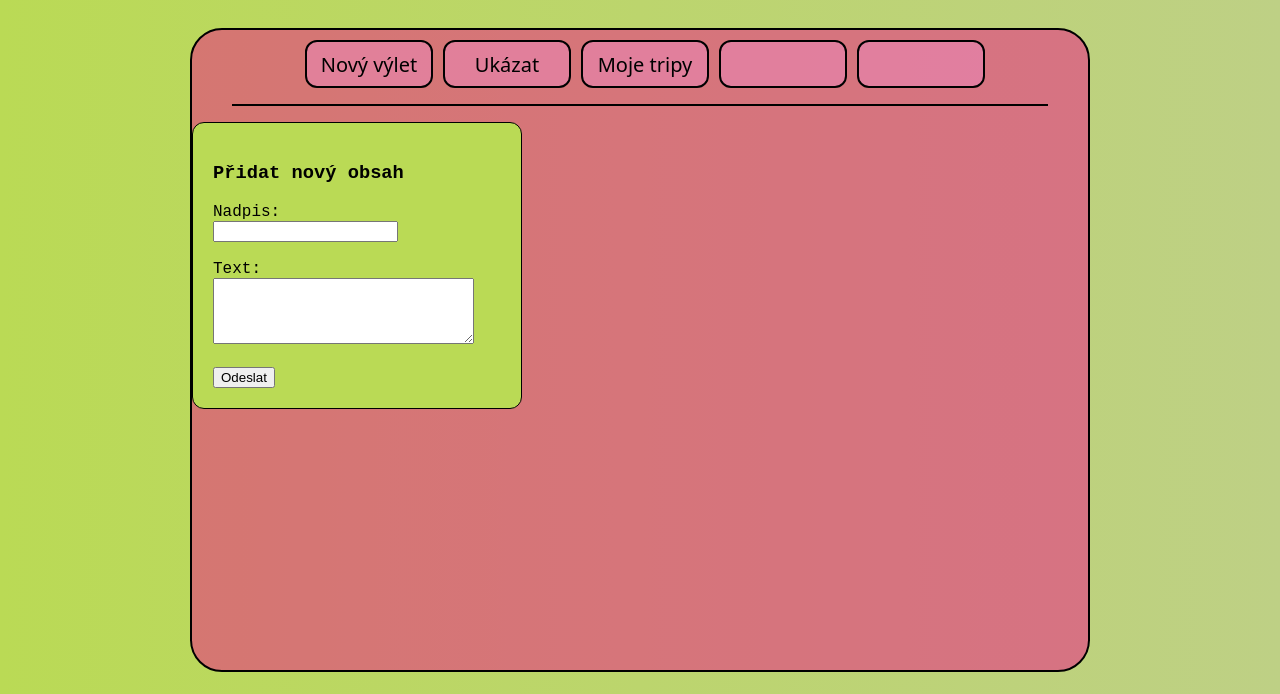
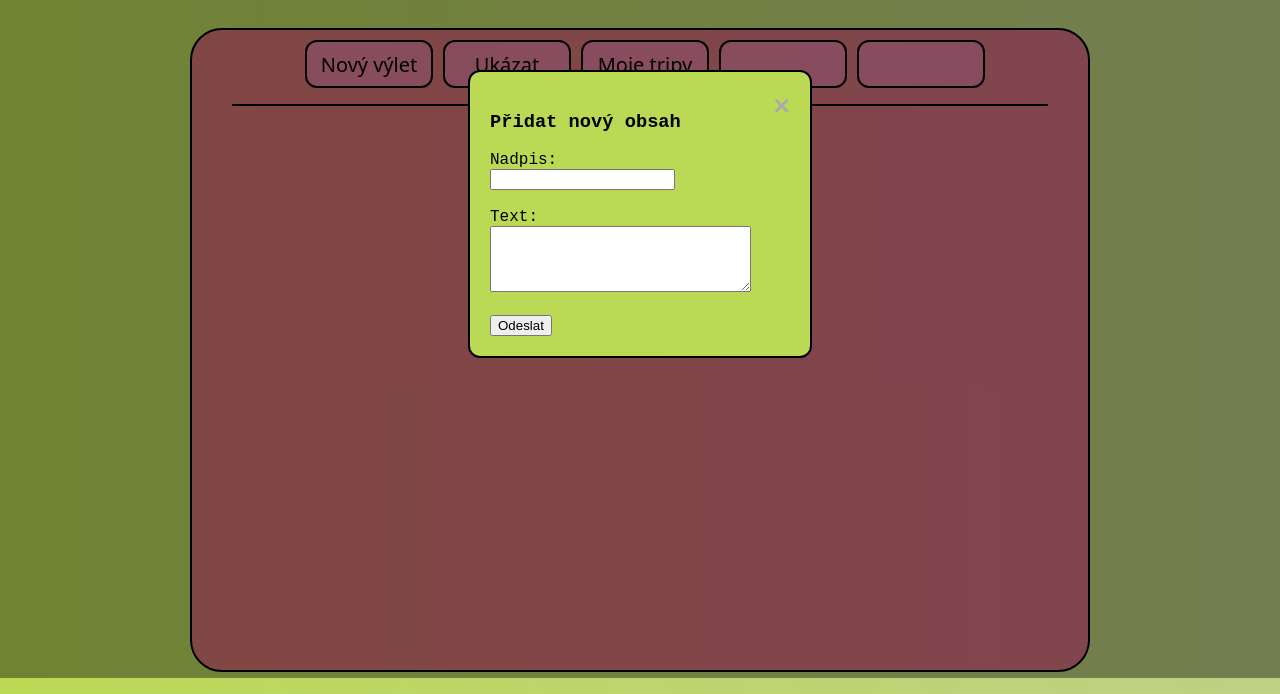
Before and after one commit to vanci-d/trip, a plain HTML site: page index.html in a window 1280 px wide. Both pictures are taken after a click on the button "Nový výlet". Shown: the part 122-816 px from the top of the page. Drawn offline with Linux system fonts and the light colour scheme.

Commit message:
pridani modalniho okna a uprava stylu

```diff
--- a/index.html
+++ b/index.html
@@ -13,7 +13,7 @@
 	<div class="app">
 
 		<nav class="menu">
-			<button onclick="showForm()">Nový výlet</button>
+			<button id="openModal">Nový výlet</button>
 			<button class=" Ukazat">Ukázat</button>
 			<button class="">Moje tripy</button>
 			<button class=""></button>
@@ -26,7 +26,9 @@
 
 		<hr>
 
-		<div id="myForm">
+		<div id="myModal" class="modal">
+			<div class="modal-content">
+				<span class="close" id="closeModal">&times;</span>
 				<h3>Přidat nový obsah</h3>
 				<form action="#" method="post">
 					<label for="formTitle">Nadpis:</label><br>
--- a/js/main.js
+++ b/js/main.js
@@ -1,3 +1,21 @@
-function showForm() {
-	document.getElementById("myForm").style.display = "block";
-}
+// Získání modálního okna a tlačítek
+let modal = document.getElementById("myModal");
+let btn = document.getElementById("openModal");
+let span = document.getElementById("closeModal");
+
+// Otevření modálního okna při kliknutí na tlačítko
+btn.onclick = function () {
+	modal.style.display = "block";
+};
+
+// Zavření modálního okna při kliknutí na "x"
+span.onclick = function () {
+	modal.style.display = "none";
+};
+
+// Zavření modálního okna při kliknutí mimo okno
+window.onclick = function (event) {
+	if (event.target == modal) {
+		modal.style.display = "none";
+	}
+};
--- a/style.css
+++ b/style.css
@@ -76,17 +76,51 @@ background: rgba(241, 16, 136, 0.488);
 border-radius: 2rem;
 }
 
-#myForm {
+		    .modal {
+		    	display: none;
+		    	/* Skryté ve výchozím nastavení */
+		    	position: fixed;
+		    	/* Zůstává na místě */
+		    	z-index: 1;
+		    	/* Nad ostatním obsahem */
+		    	left: 0;
+		    	top: 0;
+		    	width: 100%;
+		    	/* Šířka celého okna */
+		    	height: 100%;
+		    	/* Výška celého okna */
+		    	overflow: auto;
+		    	/* Umožní rolování, pokud je to potřeba */
+		    	background-color: rgb(0, 0, 0);
+		    	/* Černé pozadí */
+		    	background-color: rgba(0, 0, 0, 0.4);
+		    	/* Transparentní */
+		    }
 
-					display: none;
-					/* Formulář je skrytý */
-					border: 1px solid black;
+		    /* Styly pro samotné modální okno */
+		    .modal-content {
+		    	background-color: #bada55;
+		    	margin: 15% auto;
+		    	/* 15% shora a centrováno horizontálně */
+		    	padding: 20px;
+		    	border: 2px solid black;
+		    	width: 300px;
+		    	/* Šířka modálního okna */
+
 					border-radius: 0.75rem;
-					background-color: #bada55;
-					padding: 20px;
-					width: 18rem;
+		    }
 
+		    /* Styl pro zavírací tlačítko */
+		    .close {
+		    	color: #aaa;
+		    	float: right;
+		    	font-size: 28px;
+		    	font-weight: bold;
+		    }
 
-
-
-}
+		    .close:hover,
+		    .close:focus {
+		    	color: black;
+		    	text-decoration: none;
+		    	cursor: pointer;
+		    }
```
Lines whose indentation alone changed are shown as unchanged.
